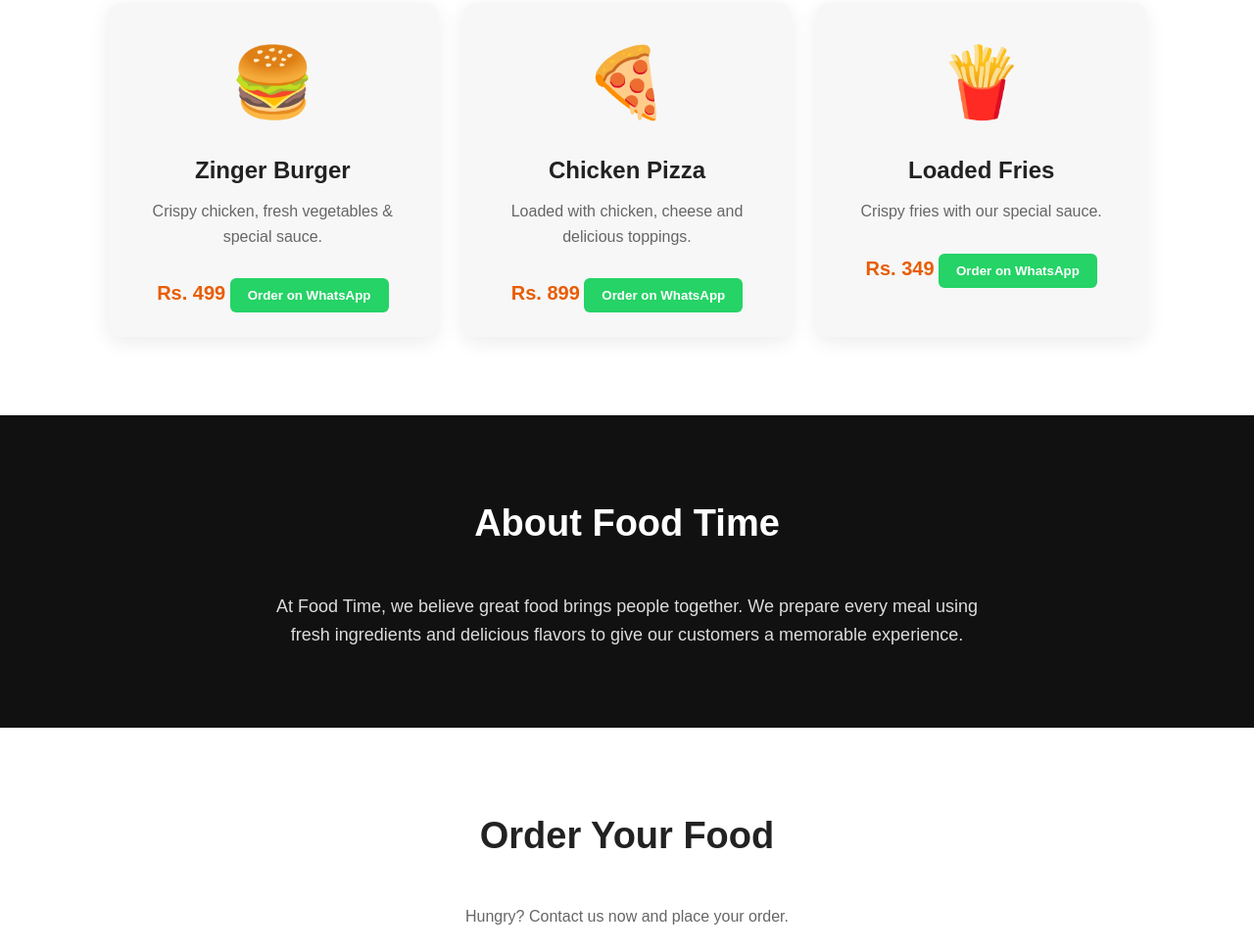
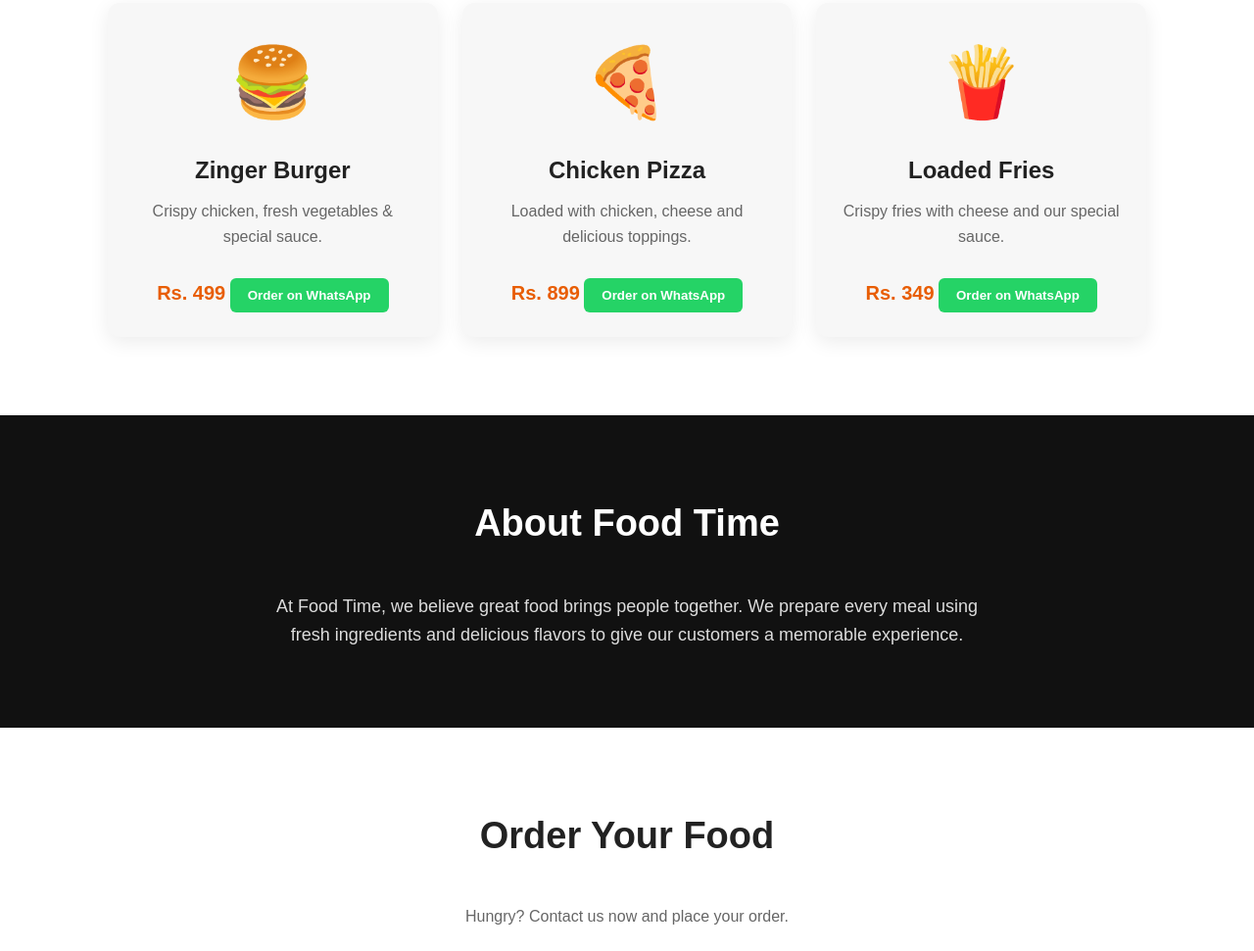
Before and after one commit to Fural19/FOOD-TIME, a plain HTML site: page index.html in a window 1280 px wide. Shown: the part 979-1950 px from the top of the page at 98% size. Drawn offline with Linux system fonts and the light colour scheme.

```diff
--- a/index.html
+++ b/index.html
@@ -70,7 +70,7 @@
                 <div class="food-card">
                     <div class="food-image">🍟</div>
                     <h3>Loaded Fries</h3>
-                    <p>Crispy fries with our special sauce.</p>
+                    <p>Crispy fries with cheese and our special sauce.</p>
                     <span>Rs. 349</span>
                     <button onclick="orderFood('Loaded Fries', 349)">
     Order on WhatsApp
```
